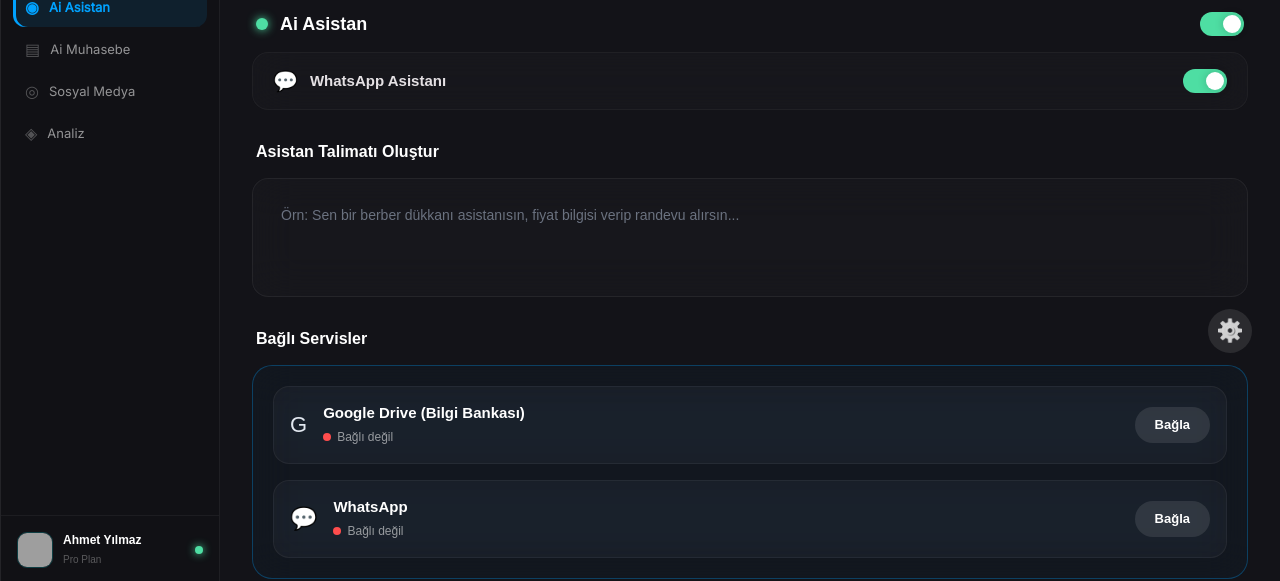
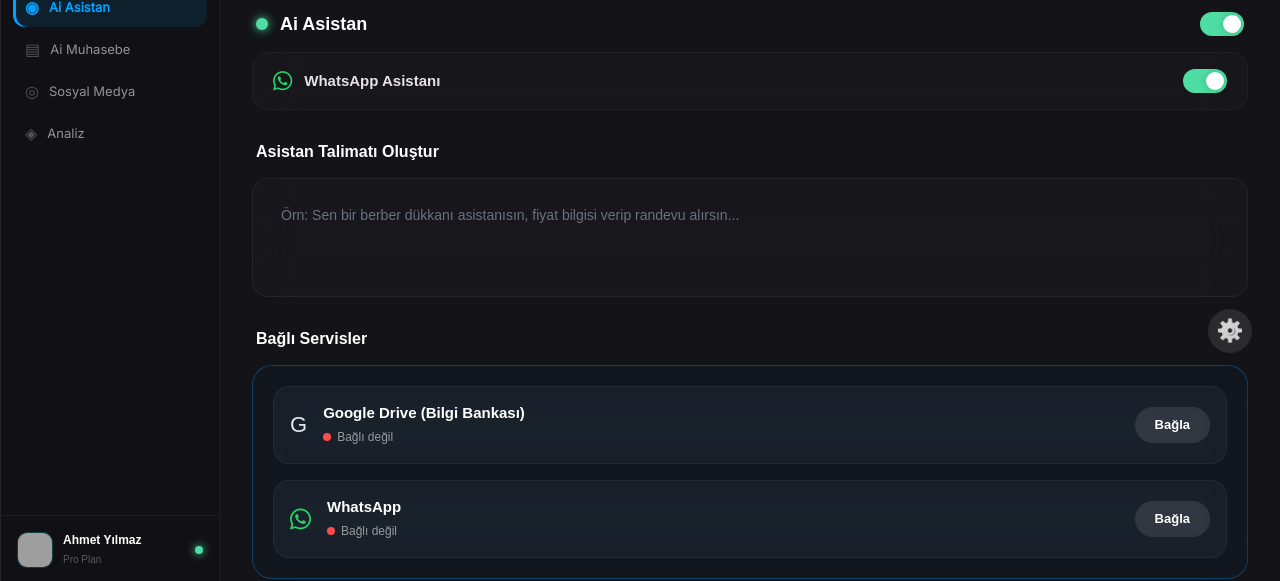
Before and after one commit to cicicarscom-pixel/flowweb, a Next.js app: page /ai-asistan in a window 1280 px wide. Shown: the part 155-736 px from the top of the page. Built offline with nearby package versions, Linux system fonts and the light colour scheme; grey boxes are pictures that could not be loaded.

Commit message:
style: replace whatsapp emoji with actual fontawesome logo in ai-asistan

```diff
--- a/src/app/(dashboard)/ai-asistan/page.tsx
+++ b/src/app/(dashboard)/ai-asistan/page.tsx
@@ -90,7 +90,7 @@ Ton: Samimi ama profesyonel. Kısa ve net cevaplar ver.`);
 
           <div className="glass" style={{ borderRadius: 16, padding: "16px 20px", background: "rgba(255,255,255,0.02)", border: "1px solid rgba(255,255,255,0.04)" }}>
             <div style={{ display: "flex", alignItems: "center", gap: 12 }}>
-              <span style={{ fontSize: 20, color: "#25D366" }}>💬</span>
+              <i className="fa-brands fa-whatsapp" style={{ fontSize: 22, color: "#25D366" }}></i>
               <span style={{ fontSize: 15, fontWeight: 600, color: "#e5e1e4", flex: 1 }}>WhatsApp Asistanı</span>
               <Toggle on={botConfig.whatsapp} onChange={() => setBotConfig(c => ({ ...c, whatsapp: !c.whatsapp }))} />
             </div>
@@ -140,7 +140,7 @@ Ton: Samimi ama profesyonel. Kısa ve net cevaplar ver.`);
             {/* WhatsApp */}
             <div className="glass" style={{ borderRadius: 16, padding: "16px", background: "rgba(255,255,255,0.03)", border: "1px solid rgba(255,255,255,0.05)", display: "flex", alignItems: "center", justifyContent: "space-between" }}>
               <div style={{ display: "flex", alignItems: "center", gap: 16 }}>
-                <span style={{ fontSize: 22, color: "#25D366" }}>💬</span>
+                <i className="fa-brands fa-whatsapp" style={{ fontSize: 24, color: "#25D366" }}></i>
                 <div>
                   <p style={{ fontSize: 15, fontWeight: 600, color: "#fff", margin: "0 0 4px 0" }}>WhatsApp</p>
                   <div style={{ display: "flex", alignItems: "center", gap: 6 }}>
```
